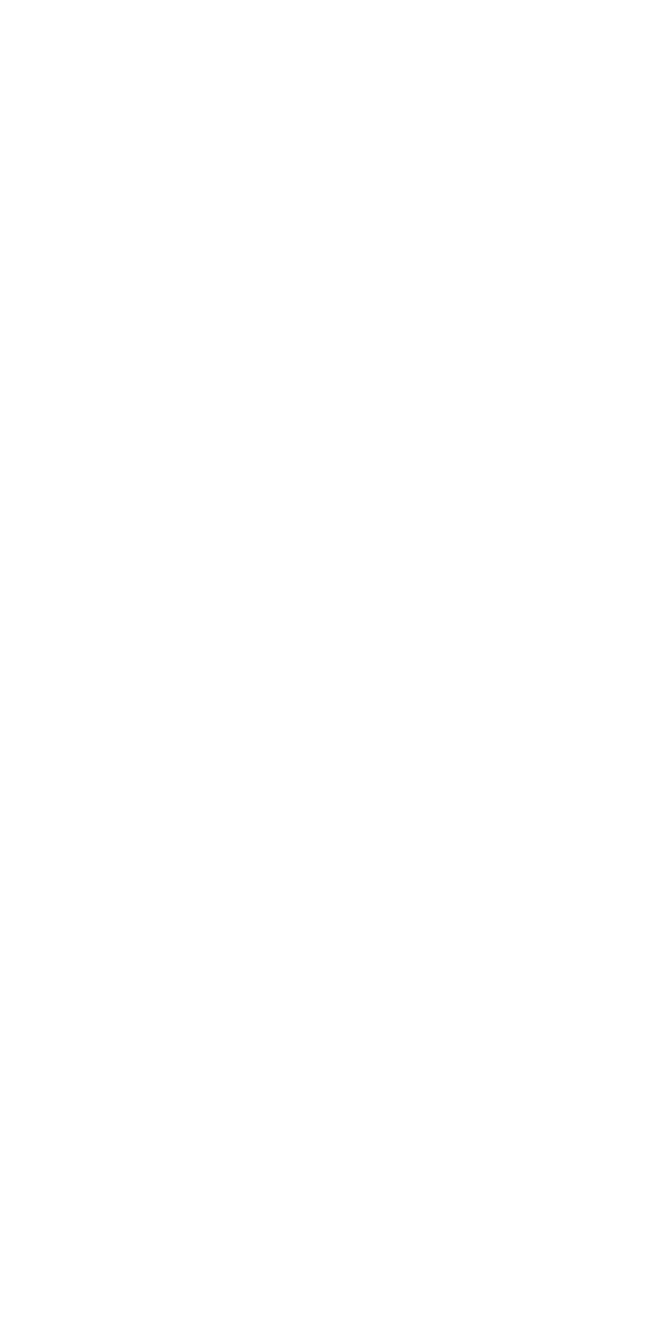
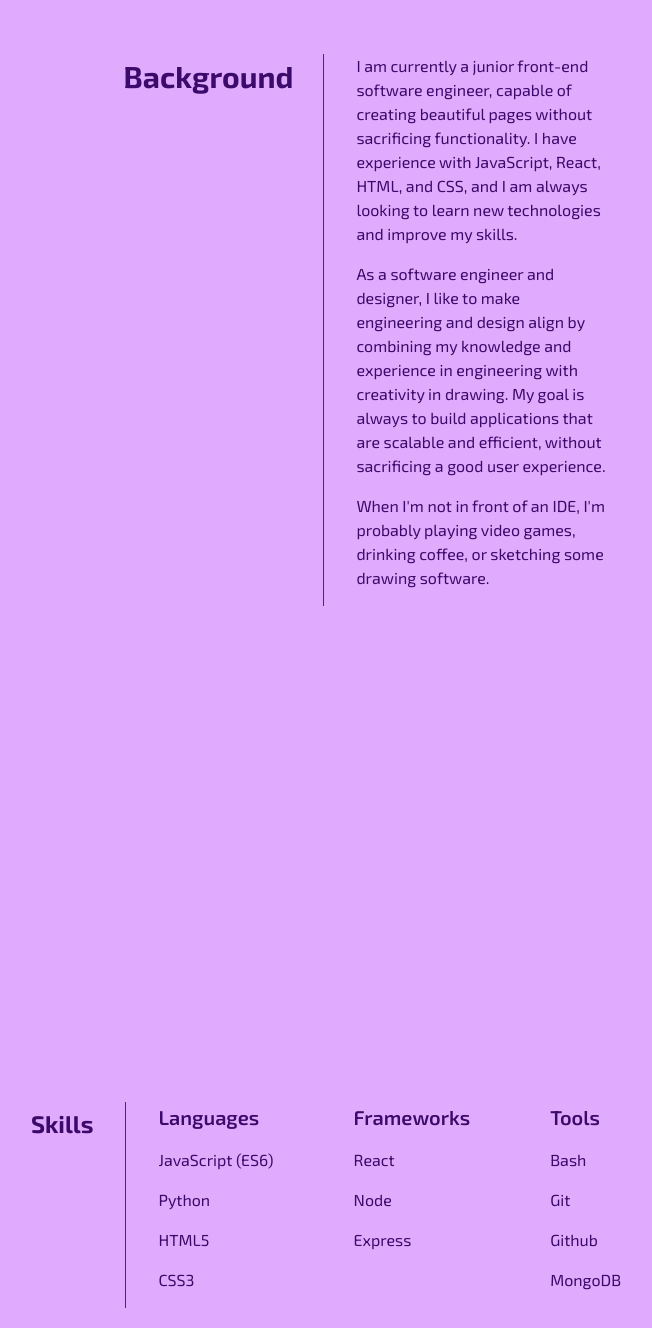
Before and after one commit to HTorike/PortfolioV1, a React (Vite) app: page / in a window 1280 px wide. Shown: the part 1240-2568 px from the top of the page, without its empty margins (314-966 px from the left). Before the commit the page ends 1054 px from the top, so only its background shows below. Built offline with nearby package versions, Linux system fonts and the light colour scheme.

Commit message:
+ 'Skills'

```diff
--- a/src/App.css
+++ b/src/App.css
@@ -1,6 +1,7 @@
 @import url('https://fonts.googleapis.com/css2?family=Exo+2:ital,wght@0,100..900;1,100..900&display=swap" rel="stylesheet');
 
 body {
+  justify-content: center;
   margin: 0;
   font-family: 'Exo 2', sans-serif;
   background-color: #e0aaff;
@@ -32,35 +33,59 @@ body {
 
 /* Section 1 */
 
-.sec1 {
-  padding: 10em 0;
+.BackgroundSec1 {
+  display: flex;
+  flex-direction: column;
 }
 
-.sec1Container {
-  display: grid;
-  grid-template-columns: 50% 50%;
+.BackgroundContainer {
+  display: flex;
+  justify-content: center;
+  padding: 15em 5em;
 }
 
-.sec1Title {
-  display: grid;
-  grid-template-rows: 1fr 2fr;
-  text-align: end;
-}
-
-.sec1Title h2 {
+.BackgroundTitle h2 {
   margin: 0;
-  padding-right: 1em;
+  padding:0 1em 0 10em;
   font-size: 30px;
 }
 
-.sec1Content {
+.BackgroundContent {
+  display: flex;
+  flex-direction: column;
   border-left: 1px solid #5a189a;
-  width: 100%;
+  width: 45%;
 }
 
-.sec1Content p {
+.BackgroundContent p {
   font-size: 16px;
   width: 50%;
   margin: 0 0 1em 0;
   padding-left: 2em;
 }
+
+/* SkillsSec1 */
+
+
+.SkillsContainer {
+  display: flex;
+  justify-content: center;
+  padding: 15em 5em;
+}
+
+.SkillsTitle {
+  padding-right: 2em;
+}
+
+.SkillsContainer ul {
+  display: flex;
+  list-style-type: none;
+  padding: 0 0 0 2em;
+  gap: 5em;
+  border-left: solid 1px #5a189a; ;
+}
+
+.SkillsContainer li {
+  font-weight: 600;
+  font-size: 20px;
+}
--- a/src/App.jsx
+++ b/src/App.jsx
@@ -3,7 +3,8 @@ import './App.css';
 import ToggleSwitch from './components/ToggleSwitch';
 import AOS from 'aos';
 import 'aos/dist/aos.css';
-
+import BackgroundSec1 from './components/backgroundSec1';
+import SkillsSec1 from './components/SkillsSec1';
 
 function App() {
   useEffect(() => {
@@ -20,6 +21,7 @@ function App() {
           <ToggleSwitch style={{ width: '20px' }} />
         </div>
       </header>
+
         <section className='introSection'>
           <div className="intro">
             <h1 className="name">Hello, I'm A. Patrick</h1>
@@ -39,7 +41,9 @@ function App() {
           </div>
         </section>
 
-        <backgroundSec1 />
+    <BackgroundSec1 />
+
+    <SkillsSec1 />
 
     </>
   );
--- /dev/null
+++ b/src/components/SkillsSec1.jsx
@@ -0,0 +1,39 @@
+import React from "react";
+
+function SkillsSec1() {
+    return (
+        <section className="SkillsSec1">
+            <div className="SkillsContainer">
+                <div className="SkillsTitle">
+                    <h2 data-aos="fade-up">Skills</h2>
+                </div>
+                <div className="SkillsContent">
+                    <ul>
+                        <div>
+                            <li data-aos="fade-up">Languages</li>
+                            <p data-aos="fade-up">JavaScript (ES6)</p>
+                            <p data-aos="fade-up">Python</p>
+                            <p data-aos="fade-up">HTML5</p>
+                            <p data-aos="fade-up">CSS3</p>
+                        </div>
+                        <div>
+                            <li data-aos="fade-up">Frameworks</li>
+                            <p data-aos="fade-up">React</p>
+                            <p data-aos="fade-up">Node</p>
+                            <p data-aos="fade-up">Express</p>
+                        </div>
+                        <div>
+                            <li data-aos="fade-up">Tools</li>
+                            <p data-aos="fade-up">Bash</p>
+                            <p data-aos="fade-up">Git</p>
+                            <p data-aos="fade-up">Github</p>
+                            <p data-aos="fade-up">MongoDB</p>
+                        </div>
+                    </ul>
+                </div>
+            </div>
+        </section>
+    );
+}
+
+export default SkillsSec1;
--- a/src/components/backgroundSec1.jsx
+++ b/src/components/backgroundSec1.jsx
@@ -2,25 +2,25 @@ import React from "react";
 
 function backgroundSec1() {
     return (
-
-      <section className="sec1">
-        <div className='sec1Container'>
-          <div className="sec1Title">
-            <h2>Background</h2>
+      <section className="BackgroundSec1">
+      <div className="BackgroundContainer">
+        <div className="BackgroundTitle">
+        <h2 data-aos="fade-up">Background</h2>
         </div>
-          <div className="sec1Content">
-            <p>
+        <div className="BackgroundContent">
+        <p data-aos="fade-up">
           I am currently a junior front-end software engineer, capable of creating beautiful pages without sacrificing functionality. I have experience with JavaScript, React, HTML, and CSS, and I am always looking to learn new technologies and improve my skills.
         </p>
-            <p>
+        <p data-aos="fade-up">
           As a software engineer and designer, I like to make engineering and design align by combining my knowledge and experience in engineering with creativity in drawing. My goal is always to build applications that are scalable and efficient, without sacrificing a good user experience.
         </p>
-            <p>
+        <p data-aos="fade-up">
           When I'm not in front of an IDE, I'm probably playing video games, drinking coffee, or sketching some drawing software.
         </p>
         </div>
       </div>
       </section>
-
     )
 }
+
+export default backgroundSec1;
```
Also changed, not shown: src/components/intersectionObserver.js (deleted, +0 -7 lines). Lines whose indentation alone changed are shown as unchanged.
